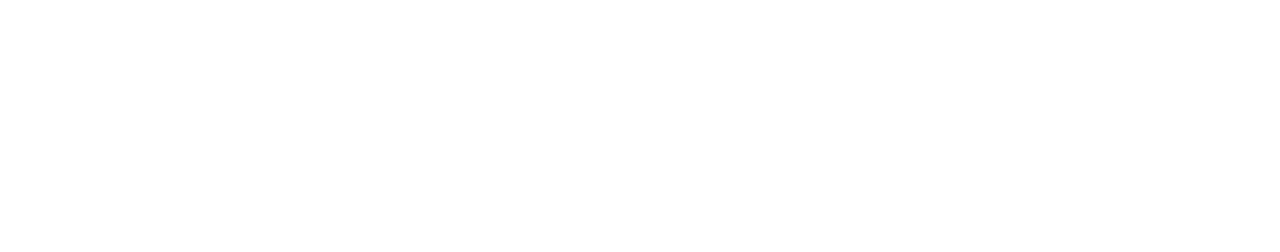
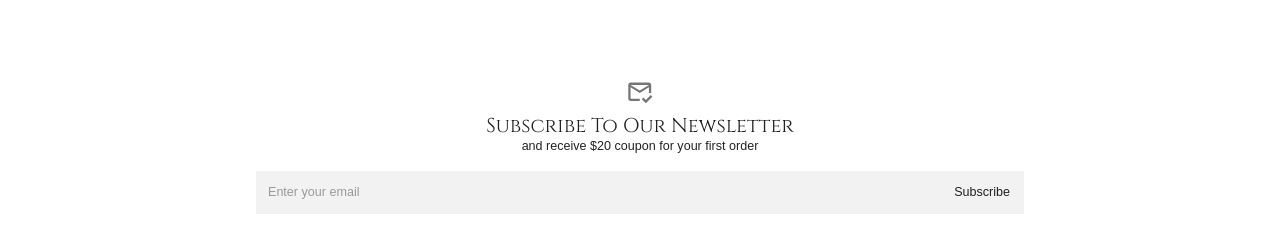
Before and after one commit to iskako01/React-Ecommerce, a React (Vite) app in the folder client/: page / in a window 1280 px wide. Shown: the part 973-1225 px from the top of the page. Before the commit the page ends 1043 px from the top, so only its background shows below. Built offline with nearby package versions, Linux system fonts and the light colour scheme; no server answers; a web font is replaced by a local one.

Commit message:
Added: Subscribe

```diff
--- /dev/null
+++ b/client/src/components/Subscribe.tsx
@@ -0,0 +1,38 @@
+import { useState } from "react";
+import { Box, IconButton, Divider, Typography, InputBase } from "@mui/material";
+import { MarkEmailReadOutlined } from "@mui/icons-material";
+
+const Subscribe = () => {
+  const [email, setEmail] = useState("");
+
+  return (
+    <Box width="80%" margin="80px auto" textAlign="center">
+      <IconButton>
+        <MarkEmailReadOutlined fontSize="large" />
+      </IconButton>
+      <Typography variant="h3">Subscribe To Our Newsletter</Typography>
+      <Typography>and receive $20 coupon for your first order</Typography>
+      <Box
+        p="2px 4px"
+        m="15px auto"
+        display="flex"
+        alignItems="center"
+        width="75%"
+        sx={{ backgroundColor: "#f2f2f2" }}
+      >
+        <InputBase
+          sx={{ ml: 1, flex: 1 }}
+          placeholder="Enter your email"
+          onChange={(e) => setEmail(e.target.value)}
+          value={email}
+        />
+        <Divider sx={{ height: 28, m: 0.5 }} />
+        <Typography sx={{ p: "10px", ":hover": { cursor: "pointer" } }}>
+          Subscribe
+        </Typography>
+      </Box>
+    </Box>
+  );
+};
+
+export default Subscribe;
--- a/client/src/pages/Home.tsx
+++ b/client/src/pages/Home.tsx
@@ -1,4 +1,5 @@
 import MainCarousel from "../components/MainCarousel";
+import Subscribe from "../components/Subscribe";
 import ProductList from "../components/product/ProductList";
 
 const Home = () => {
@@ -6,6 +7,7 @@
     <div>
       <MainCarousel />
       <ProductList />
+      <Subscribe />
     </div>
   );
 };
```
